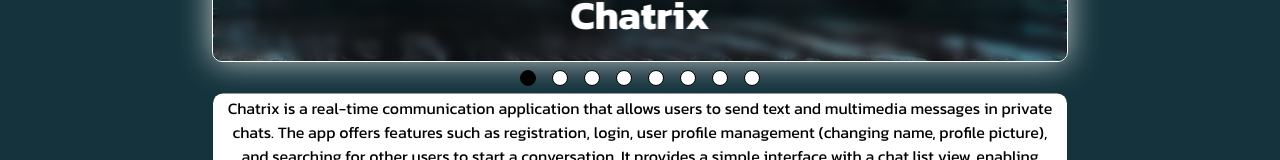
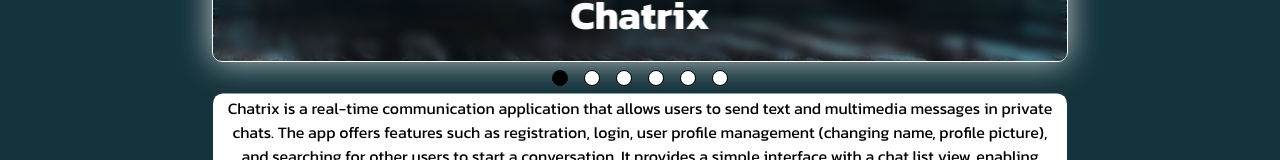
Before and after one commit to Kabrax01/Portfolio, a React (Vite) app: page /Portfolio/projects in a window 1280 px wide. Shown: the part 619-779 px from the top of the page. Built offline with nearby package versions, Linux system fonts and the light colour scheme.

Commit message:
feat: added new project

```diff
--- a/src/assets/projects.ts
+++ b/src/assets/projects.ts
@@ -21,6 +21,17 @@
         id: 1,
     },
     {
+        name: "Post It!",
+        siteUrl: "",
+        githubUrl: "https://github.com/Kabrax01/Post_It",
+        img: `${import.meta.env.BASE_URL}./projects/postIt_large`,
+        tabletsImg: `${import.meta.env.BASE_URL}./projects/postIt_medium`,
+        mobileImg: `${import.meta.env.BASE_URL}./projects/postIt_mobile`,
+        description:
+            "Post It is a modern blog application that allows users to create, edit, and delete posts. Each post can include a title, author, content preview, and a timestamp. Users can also search for posts by author or sort them by date, making it easy to manage and explore notes efficiently.",
+        id: 2,
+    },
+    {
         name: "React Quiz",
         siteUrl: "https://kabrax01.github.io/React_Quiz/",
         githubUrl: "https://github.com/Kabrax01/React_Quiz",
@@ -29,7 +40,7 @@
         mobileImg: `${import.meta.env.BASE_URL}./projects/react_quiz_mobile`,
         description:
             "Quiz app with time restrictions, score counter, and minimalistic interface for testing knowledge about React framework. It uses firebase to store questions, enabling future expanding for multi topics selection",
-        id: 2,
+        id: 3,
     },
     {
         name: "Tomasz Gruchacz Racing",
@@ -40,7 +51,7 @@
         mobileImg: `${import.meta.env.BASE_URL}./projects/TGR_mobile`,
         description:
             "Landing page for Tomasz Gruchacz - motorcycle racer. With on-scroll animations, auto image slider and contact form. Written in vanilla JavaScript",
-        id: 3,
+        id: 4,
     },
     {
         name: "Notes",
@@ -51,7 +62,7 @@
         mobileImg: `${import.meta.env.BASE_URL}./projects/notes_mobile`,
         description:
             "Notes is simple application allowing users to add, delete and edit notes. It stores data in browser storage. Builded without using context API to face the problem of props-drilling",
-        id: 4,
+        id: 5,
     },
     {
         name: "Weather Forecast",
@@ -66,40 +77,40 @@
         }./projects/WeatherForecast_mobile`,
         description:
             "Weather app for displaying weather forecast for current and searched location. Builded mainly for mobile devices",
-        id: 5,
-    },
-    {
-        name: "Password generator",
-        siteUrl: "https://kabrax01.github.io/Password-generator/",
-        githubUrl: "https://github.com/Kabrax01/Password-generator",
-        img: `${import.meta.env.BASE_URL}./projects/Password_large`,
-        tabletsImg: `${import.meta.env.BASE_URL}./projects/Password_medium`,
-        mobileImg: `${import.meta.env.BASE_URL}./projects/Password_mobile`,
-        description:
-            "Application for generating random passwords. It provides custom options like password length and different types of characters to choose from",
         id: 6,
     },
-    {
-        name: "To Do List",
-        siteUrl: "https://kabrax01.github.io/React_To-Do-List/",
-        githubUrl: "https://github.com/Kabrax01/React_To-Do-List",
-        img: `${import.meta.env.BASE_URL}./projects/TDL_large`,
-        tabletsImg: `${import.meta.env.BASE_URL}./projects/TDL_medium`,
-        mobileImg: `${import.meta.env.BASE_URL}./projects/TDL_mobile`,
-        description:
-            "Simple To Do List. It allows users to add, delete and edit list of different tasks",
-        id: 7,
-    },
-    {
-        name: "Tic-Tac-Toe",
-        siteUrl: "https://kabrax01.github.io/Tic-Tac-Toe/",
-        githubUrl: "https://github.com/Kabrax01/Tic-Tac-Toe",
-        img: `${import.meta.env.BASE_URL}./projects/TTT_large`,
-        tabletsImg: `${import.meta.env.BASE_URL}./projects/TTT_medium`,
-        mobileImg: `${import.meta.env.BASE_URL}./projects/TTT_mobile`,
-        description: "Classic Tic-Tac-Toe game",
-        id: 8,
-    },
+    // {
+    //     name: "Password generator",
+    //     siteUrl: "https://kabrax01.github.io/Password-generator/",
+    //     githubUrl: "https://github.com/Kabrax01/Password-generator",
+    //     img: `${import.meta.env.BASE_URL}./projects/Password_large`,
+    //     tabletsImg: `${import.meta.env.BASE_URL}./projects/Password_medium`,
+    //     mobileImg: `${import.meta.env.BASE_URL}./projects/Password_mobile`,
+    //     description:
+    //         "Application for generating random passwords. It provides custom options like password length and different types of characters to choose from",
+    //     id: 6,
+    // },
+    // {
+    //     name: "To Do List",
+    //     siteUrl: "https://kabrax01.github.io/React_To-Do-List/",
+    //     githubUrl: "https://github.com/Kabrax01/React_To-Do-List",
+    //     img: `${import.meta.env.BASE_URL}./projects/TDL_large`,
+    //     tabletsImg: `${import.meta.env.BASE_URL}./projects/TDL_medium`,
+    //     mobileImg: `${import.meta.env.BASE_URL}./projects/TDL_mobile`,
+    //     description:
+    //         "Simple To Do List. It allows users to add, delete and edit list of different tasks",
+    //     id: 7,
+    // },
+    // {
+    //     name: "Tic-Tac-Toe",
+    //     siteUrl: "https://kabrax01.github.io/Tic-Tac-Toe/",
+    //     githubUrl: "https://github.com/Kabrax01/Tic-Tac-Toe",
+    //     img: `${import.meta.env.BASE_URL}./projects/TTT_large`,
+    //     tabletsImg: `${import.meta.env.BASE_URL}./projects/TTT_medium`,
+    //     mobileImg: `${import.meta.env.BASE_URL}./projects/TTT_mobile`,
+    //     description: "Classic Tic-Tac-Toe game",
+    //     id: 8,
+    // },
 ];
 
 export default projects;
--- a/src/pages/projects/Project.tsx
+++ b/src/pages/projects/Project.tsx
@@ -102,6 +102,7 @@
                     <p>Github</p>
                 </a>
             </div>
+            {siteUrl && (
                 <div
                     className={`project__website ${isOpen ? "open" : ""}`}
                     onClick={close}>
@@ -113,6 +114,7 @@
                         <p>Live Website</p>
                     </a>
                 </div>
+            )}
         </motion.div>
     );
 }
```
Lines whose indentation alone changed are shown as unchanged.
